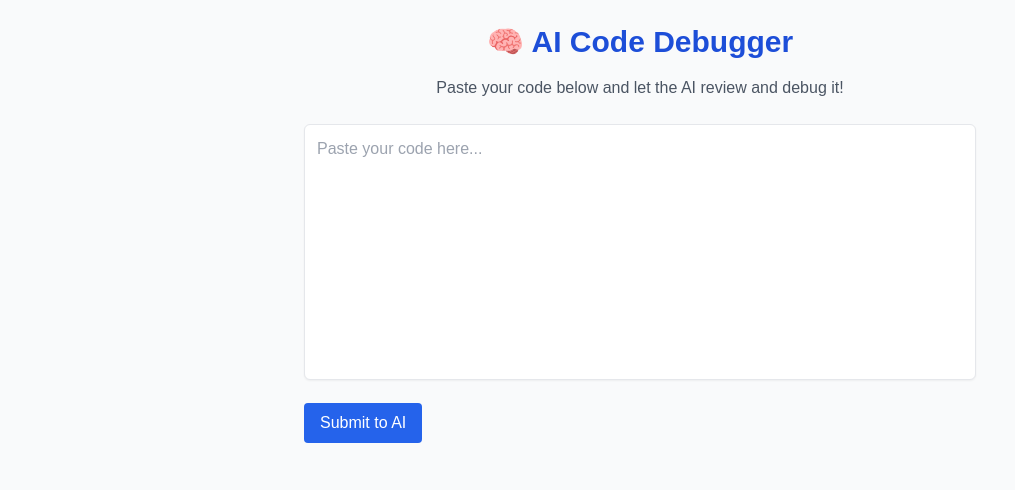
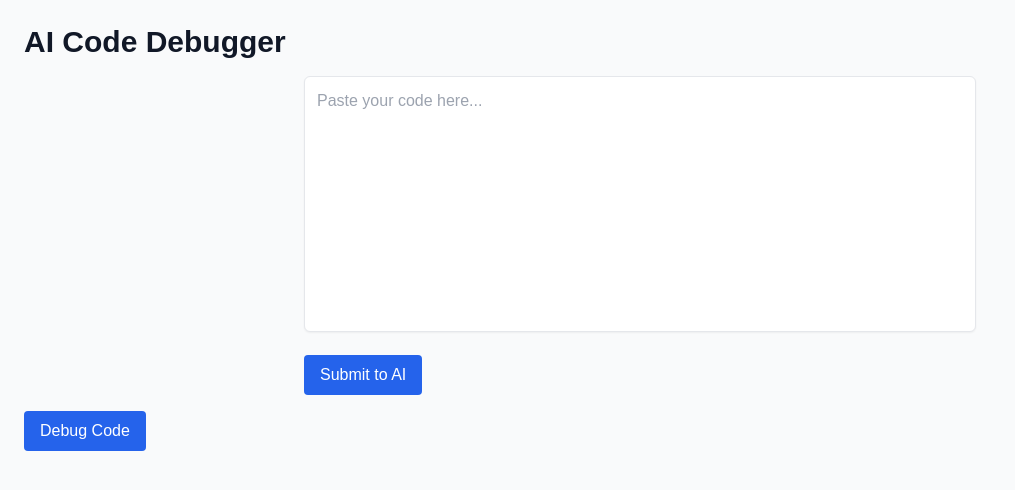
Before and after one commit to nikhxxt/ai-code-debugger, a Next.js app: page / in a window 1280 px wide. Shown: the top 490 px of the page, without its empty margins (0-1015 px from the left). Built offline with nearby package versions, Linux system fonts and the light colour scheme.

Commit message:
page.tsx

```diff
--- a/app/page.tsx
+++ b/app/page.tsx
@@ -1,11 +1,51 @@
-import CodeInput from "@/components/CodeInput";
+'use client';
+
+import { useState } from 'react';
+import CodeInput from '../components/CodeInput'; // Adjust if your path differs
+import OutputBox from '../components/OutputBox'; // Optional output display
 
 export default function Home() {
+  const [code, setCode] = useState('');
+  const [output, setOutput] = useState('');
+  const [loading, setLoading] = useState(false);
+
+  const handleSubmit = async () => {
+    setLoading(true);
+    try {
+      const response = await fetch('/api/debug', {
+        method: 'POST',
+        headers: {
+          'Content-Type': 'application/json',
+        },
+        body: JSON.stringify({ code }),
+      });
+
+      const data = await response.json();
+      setOutput(data.result || 'No output');
+    } catch (err) {
+      setOutput('Error occurred while debugging');
+    } finally {
+      setLoading(false);
+    }
+  };
+
   return (
     <main className="min-h-screen p-6 bg-gray-50">
-      <h1 className="text-3xl font-bold mb-4 text-center text-blue-700">🧠 AI Code Debugger</h1>
-      <p className="text-center mb-6 text-gray-600">Paste your code below and let the AI review and debug it!</p>
-      <CodeInput />
+      <h1 className="text-3xl font-bold mb-4">AI Code Debugger</h1>
+
+      <CodeInput value={code} onChange={setCode} />
+
+      <button
+        onClick={handleSubmit}
+        className="mt-4 px-4 py-2 bg-blue-600 text-white rounded hover:bg-blue-700"
+        disabled={loading}
+      >
+        {loading ? 'Debugging...' : 'Debug Code'}
+      </button>
+
+      {output && (
+        <OutputBox output={output} />
+      )}
     </main>
   );
 }
```
